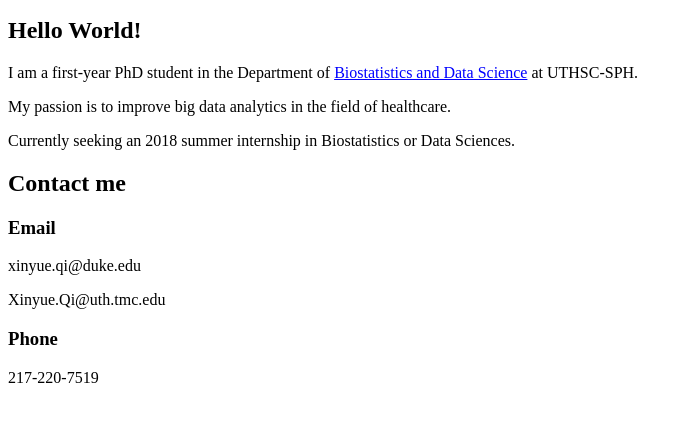
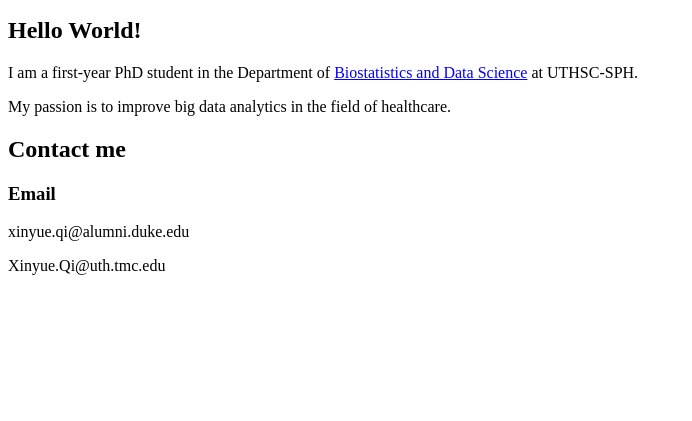
Before and after one commit to nancyqueen/nancyqueen.github.io, a plain HTML site: page index.html in a window 1280 px wide. Shown: the part 137-558 px from the top of the page, without its empty margins (0-692 px from the left). Drawn offline with Linux system fonts and the light colour scheme.

Commit message:
Update index.html

```diff
--- a/index.html
+++ b/index.html
@@ -33,16 +33,16 @@
       <p>I am a first-year PhD student in the Department of
         <a href="https://sph.uth.edu/divisions/biostatistics/">Biostatistics and Data Science</a> at UTHSC-SPH.</p>
       <p>My passion is to improve big data analytics in the field of healthcare. </p>
-      <p>Currently seeking an 2018 summer internship in Biostatistics or Data Sciences.</p>
+      <!-- <p>Currently seeking an 2018 summer internship in Biostatistics or Data Sciences.</p> -->
     </div>
 
     <div>
     <h2>Contact me</h2>
       <h3>Email</h3>
-          <p>xinyue.qi@duke.edu</p>
+          <p>xinyue.qi@alumni.duke.edu</p>
           <p>Xinyue.Qi@uth.tmc.edu</p>
-      <h3>Phone</h3>
-          <p>217-220-7519</p>
+     <!--  <h3>Phone</h3> -->
+          <!-- <p>217-220-7519</p> -->
     </div>
 
     </body>
```
